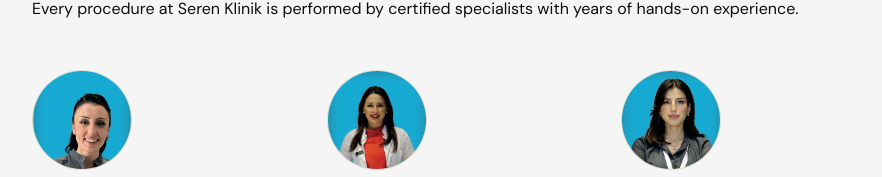
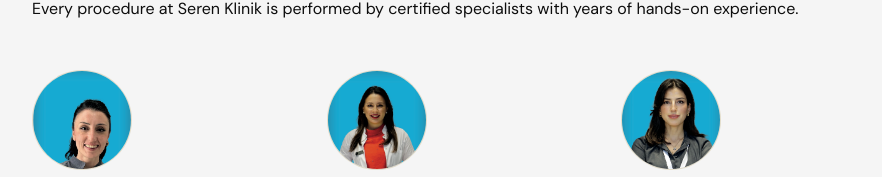
Before and after one commit to adastraindustry-bot/adastraindustry-bot.github.io, a plain HTML site: page about.html in a window 1280 px wide. Shown: the part 2186-2363 px from the top of the page, without its empty margins (198-1080 px from the left). Drawn offline with nearby package versions, Linux system fonts and the light colour scheme; a web font is replaced by a local one.

Commit message:
Add files via upload

```diff
--- a/about.html
+++ b/about.html
@@ -1219,7 +1219,7 @@
     <p class="a-sub">Every procedure at Seren Klinik is performed by certified specialists with years of hands-on experience.</p>
     <div class="a-team" style="margin-top: 48px;">
       <div class="a-card">
-        <div class="a-photo"><img src="/berre.PNG" alt="Dr. Berre Karaöz" style="object-position: center 20%;"></div>
+        <div class="a-photo"><img src="/berre.PNG" alt="Dr. Berre Karaöz" style="object-position: center 5%;"></div>
         <div class="a-name">Dr. Berre Karaöz</div>
         <div class="a-role">Oral & Maxillofacial Surgeon</div>
         <p class="a-bio">10 years of experience · +60,000 patients treated. Specialized in oral, dental and maxillofacial surgery at Ondokuz Mayıs University. Member of the Turkish Dental Association and International Team for Implantology.</p>
```
